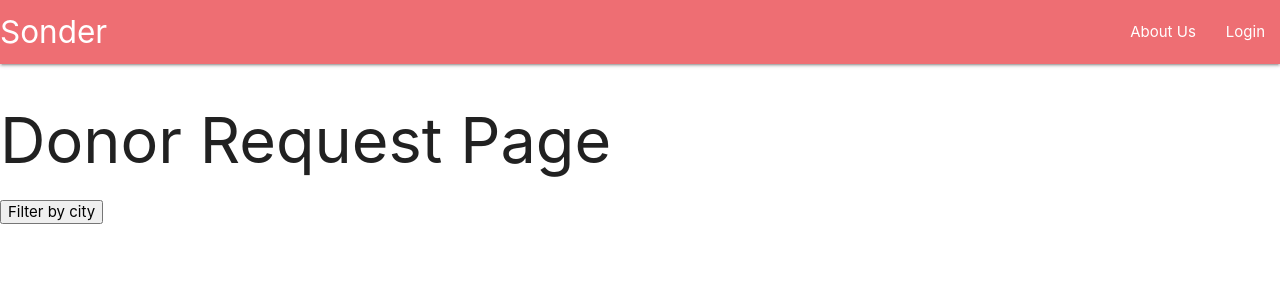
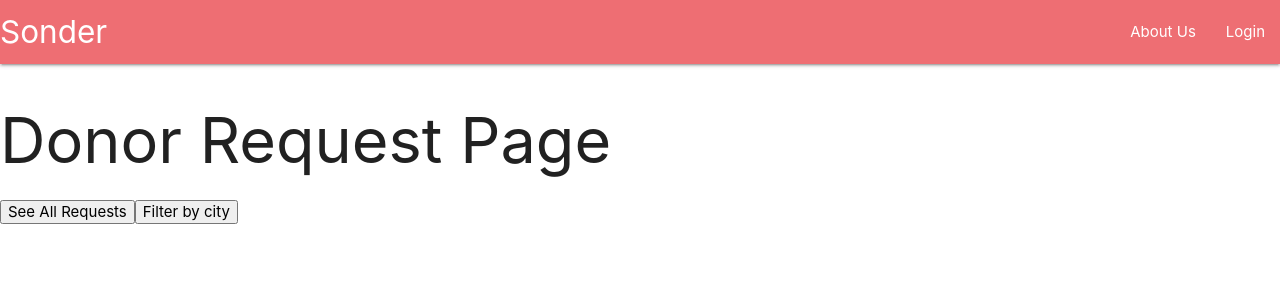
Before and after one commit to Dash1704/Sonder, a React (Create React App) app in the folder client/: page /requests/donor in a window 1280 px wide. Shown: the top 300 px of the page. Built offline with nearby package versions, Linux system fonts and the light colour scheme; no server answers.

Commit message:
Enabled the toggle between filters for searching based on city and the requests related.

```diff
--- a/client/src/screens/DonorRequestPage.js
+++ b/client/src/screens/DonorRequestPage.js
@@ -32,10 +32,31 @@ const DonorRequestPage = () => {
                   })
         }
 
+        const seeAllRequests = () => {
+          fetch("/requests",{
+            headers:{
+              'Content-Type':'application/json'
+              }
+
+          })
+          .then(response => response.json())
+          .then(result => {
+              setAllRequests(result.requests)
+              })
+        }
+
     return (
       <>
       <h1>Donor Request Page</h1>
         <>
+
+        <button
+                data-testid="seeAllRequests"
+                onClick = {(e) => {
+                    e.preventDefault();
+                    seeAllRequests()}} >
+                See All Requests
+            </button>
 
         <button
                 data-testid="filterCityButton"
```
Also changed, not shown: 1 other file (tests, documents, lock files or other folders).
